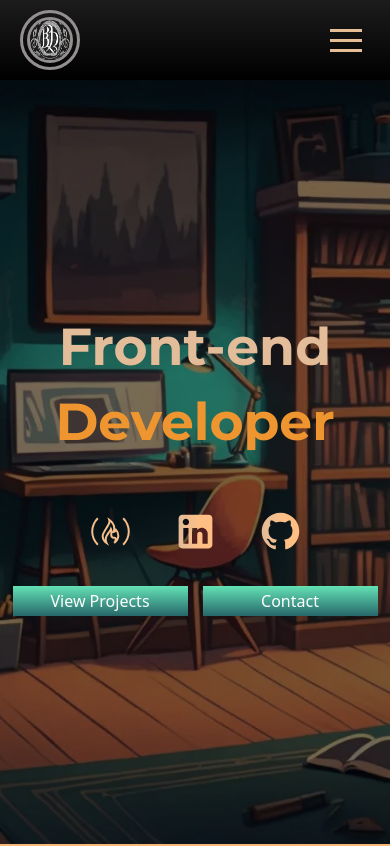
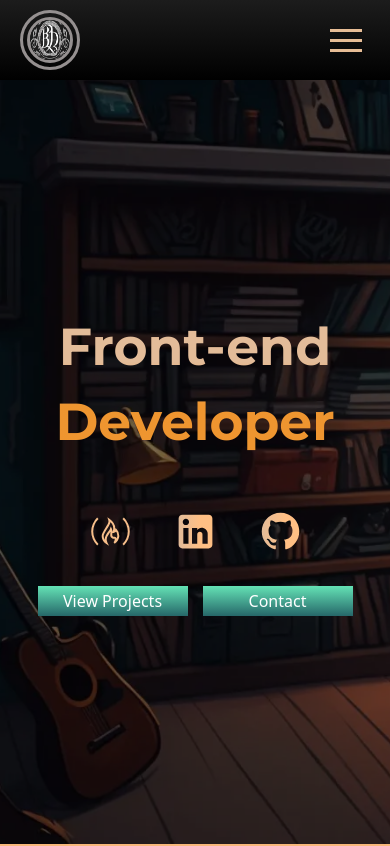
Before and after one commit to Dwayne-B/Dwayne-B-website-netlify, a React (Vite) app: page / in a window 390 px wide. Shown: the top 846 px of the page. Built offline with nearby package versions, Linux system fonts and the light colour scheme.

Commit message:
adjusted responsivness

```diff
--- a/src/_global.scss
+++ b/src/_global.scss
@@ -70,5 +70,9 @@ button,
 		width: u.toRem(175);
 		height: u.toRem(30);
 	}
+	@media (min-width: 300px) {
+		width: u.toRem(150);
+		height: u.toRem(30);
+	}
 	// background-color: #43a28d;
 }
--- a/src/sections/Hero/_Hero.scss
+++ b/src/sections/Hero/_Hero.scss
@@ -10,9 +10,7 @@
 	@media (min-width: 600px) {
 		background-position: left;
 	}
-	@media (min-width: 375px) {
-		background-position: center;
-	}
+
 	&::before {
 		content: '';
 		background-color: #00000085;
```
Also changed, not shown: 13 other files (tests, documents, lock files or other folders).
